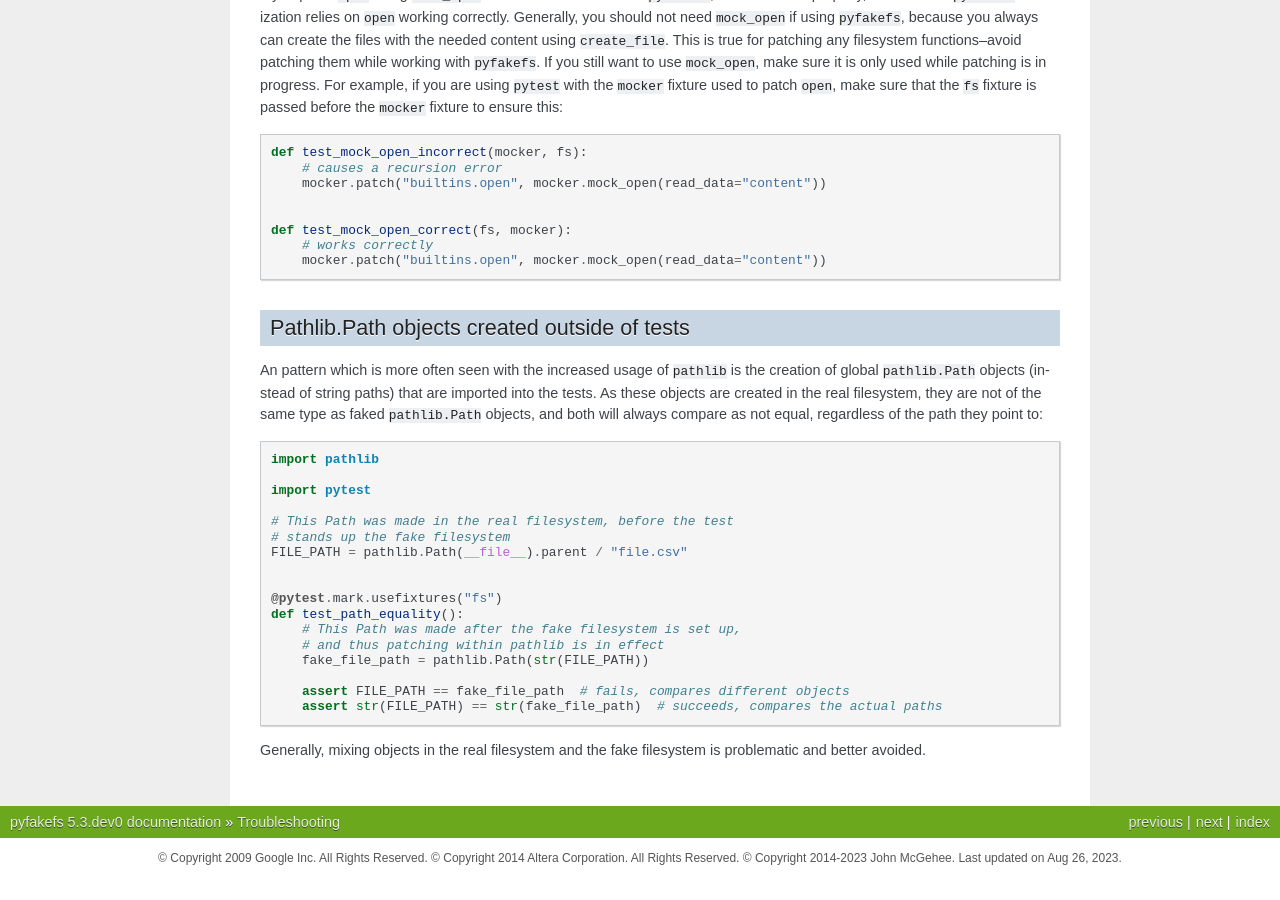
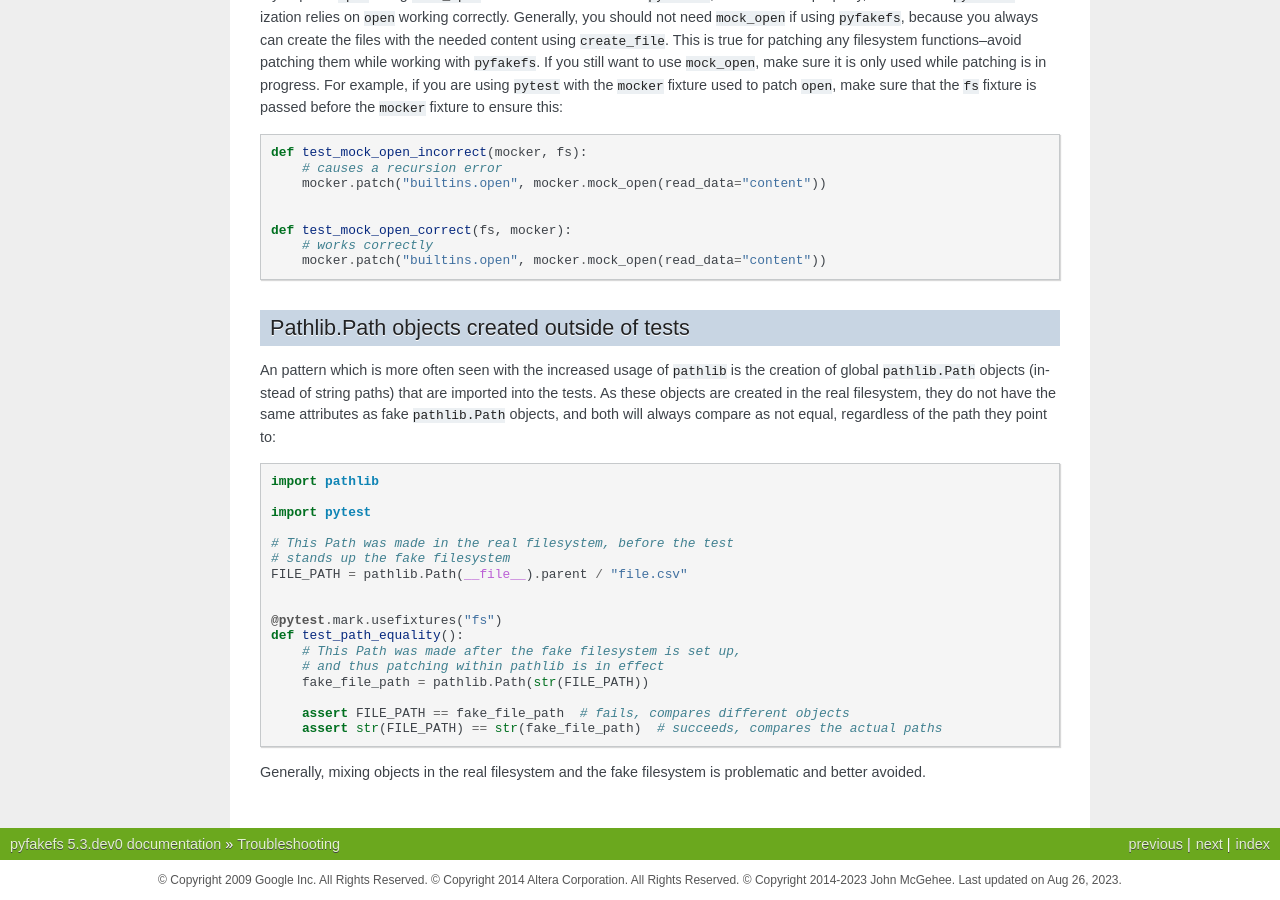
Before and after one commit to pytest-dev/pyfakefs, a Sphinx documentation site: the page built from docs/troubleshooting.rst, in a window 1280 px wide and 900 px high, scrolled down 3552 px. Built offline with Sphinx 7.4.7, drawn with Linux system fonts in a browser that asks for light colours; before the commit the page ends 4430 px from its top, so only the background shows below that.

Commit message:
Fixed wording from type to attributes

```diff
--- a/docs/troubleshooting.rst
+++ b/docs/troubleshooting.rst
@@ -238,7 +238,7 @@ Pathlib.Path objects created outside of tests
 An pattern which is more often seen with the increased usage of ``pathlib`` is the
 creation of global ``pathlib.Path`` objects (instead of string paths) that are imported
 into the tests. As these objects are created in the real filesystem,
-they are not of the same type as faked ``pathlib.Path`` objects,
+they do not have the same attributes as fake ``pathlib.Path`` objects,
 and both will always compare as not equal,
 regardless of the path they point to:
 
```
